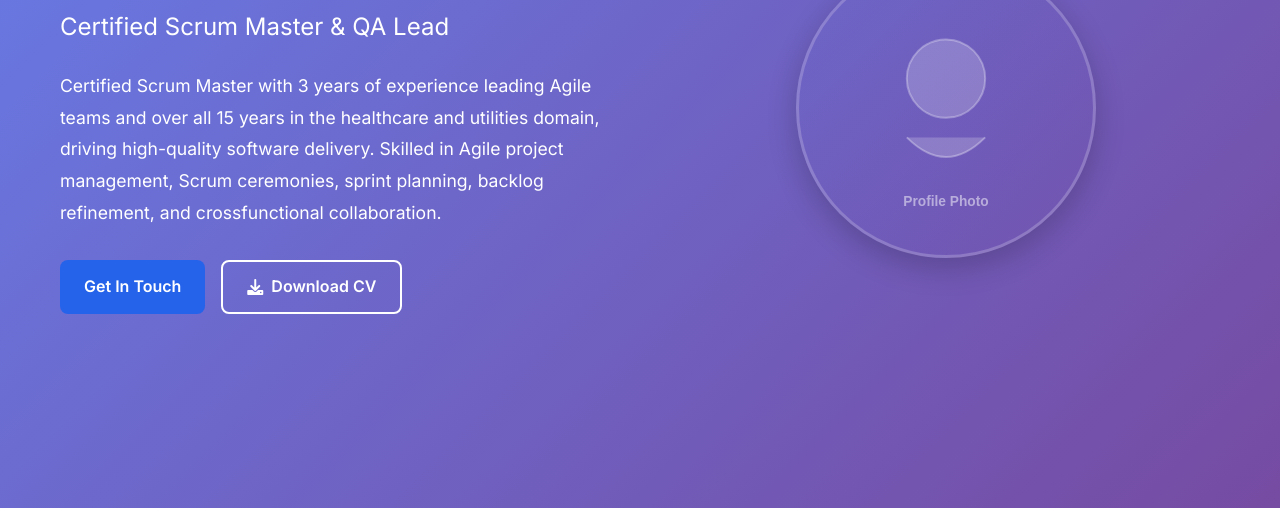
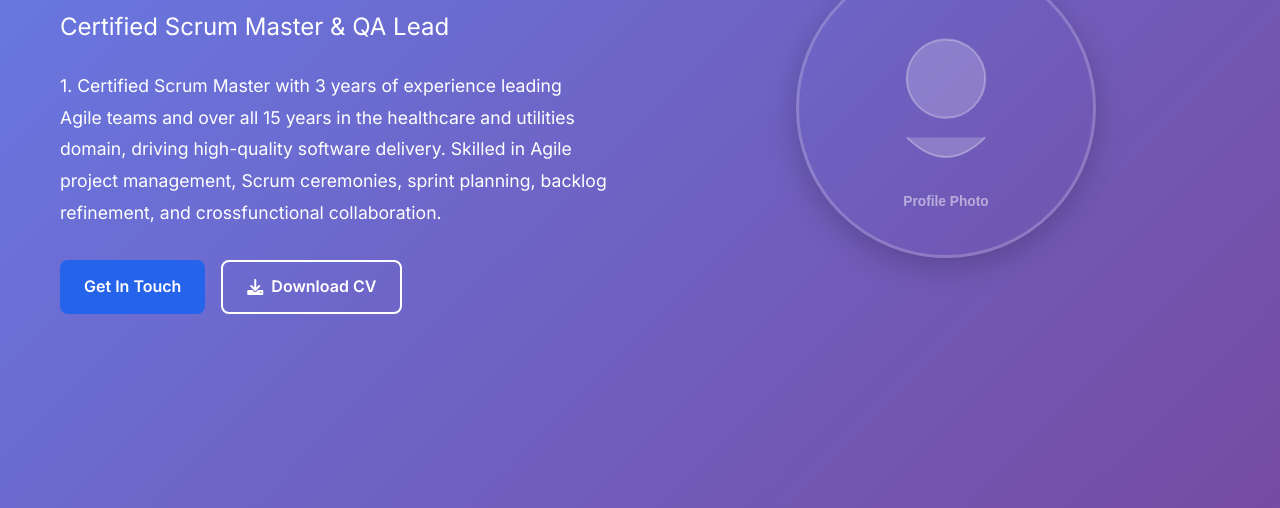
Before and after one commit to bindalankur/myportfolio, a website: page index.html in a window 1280 px wide. Shown: the part 292-800 px from the top of the page. Drawn offline with Linux system fonts and the light colour scheme.

Commit message:
Update index.html

```diff
--- a/index.html
+++ b/index.html
@@ -37,7 +37,7 @@
                 <h1 class="hero-title">Ankur Bindal</h1>
                 <h2 class="hero-subtitle">Certified Scrum Master & QA Lead</h2>
                 <p class="hero-description">
-                    Certified Scrum Master with 3 years of experience leading Agile teams and over all 15 years
+                   1. Certified Scrum Master with 3 years of experience leading Agile teams and over all 15 years
                     in the healthcare and utilities domain, driving high-quality software delivery. Skilled in Agile
                     project management, Scrum ceremonies, sprint planning, backlog refinement, and crossfunctional
                     collaboration.
```
